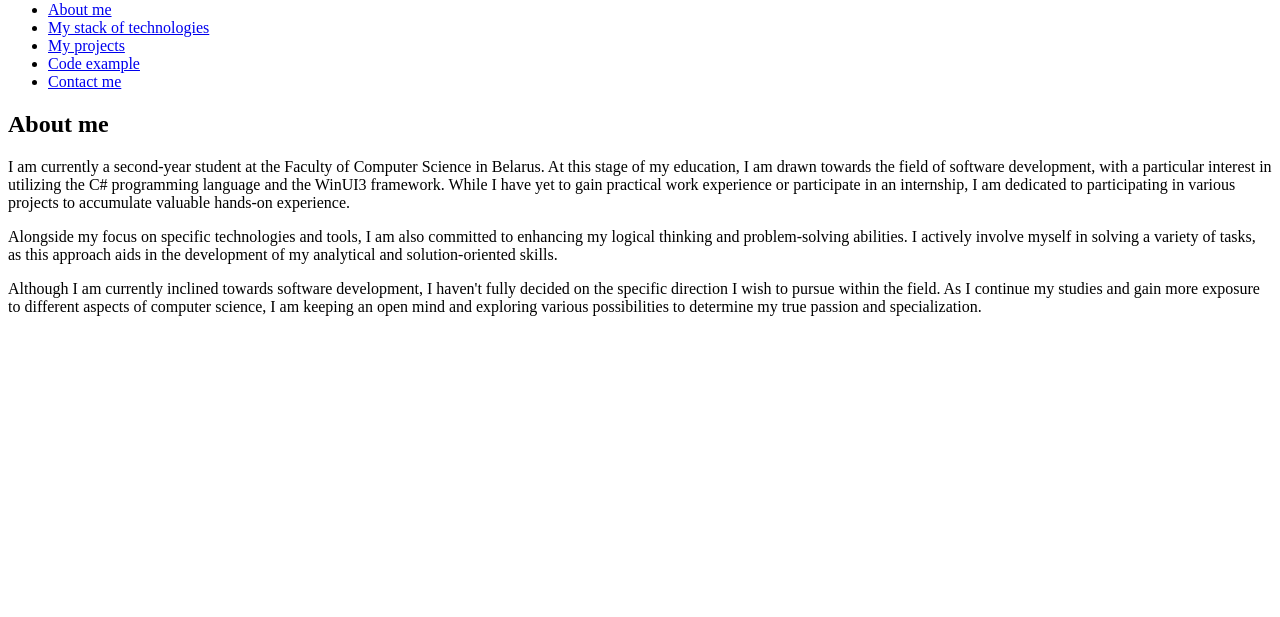
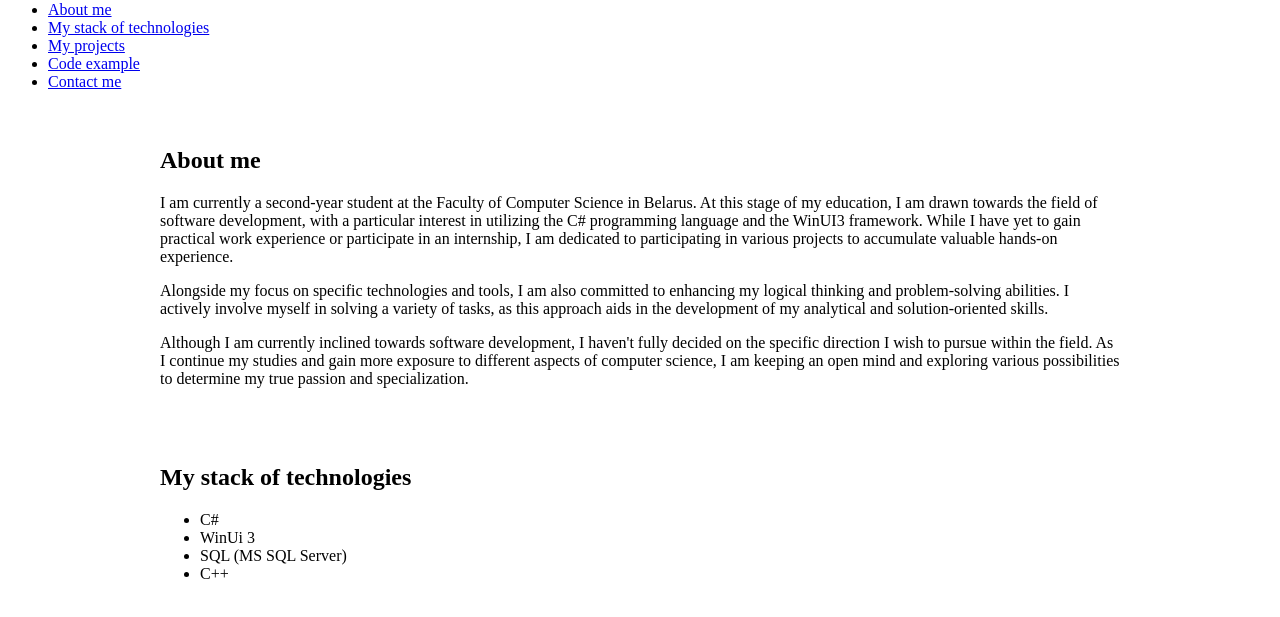
Before and after one commit to losker123/HTML_CSS_CV, a plain HTML site: page docs/index.html in a window 1280 px wide. Shown: the part 1105-1722 px from the top of the page. Before the commit the page ends 1437 px from the top, so only its background shows below. Drawn offline with Linux system fonts and the light colour scheme.

Commit message:
feat: add section technologies

```diff
--- a/docs/index.html
+++ b/docs/index.html
@@ -48,5 +48,15 @@
                 </p>
             </section>
 
+            <section id="technologies" class="container">
+                <h2>My stack of technologies</h2>
+                <ul>
+                    <li>C#</li>
+                    <li>WinUi 3</li>
+                    <li>SQL (MS SQL Server)</li>
+                    <li>C++</li>
+                </ul>
+            </section>
+
     </body>
 </html>
--- a/docs/style.css
+++ b/docs/style.css
@@ -0,0 +1,5 @@
+.container {
+    max-width: 960px;
+    margin: 0 auto;
+    padding: 20px;
+}
```
